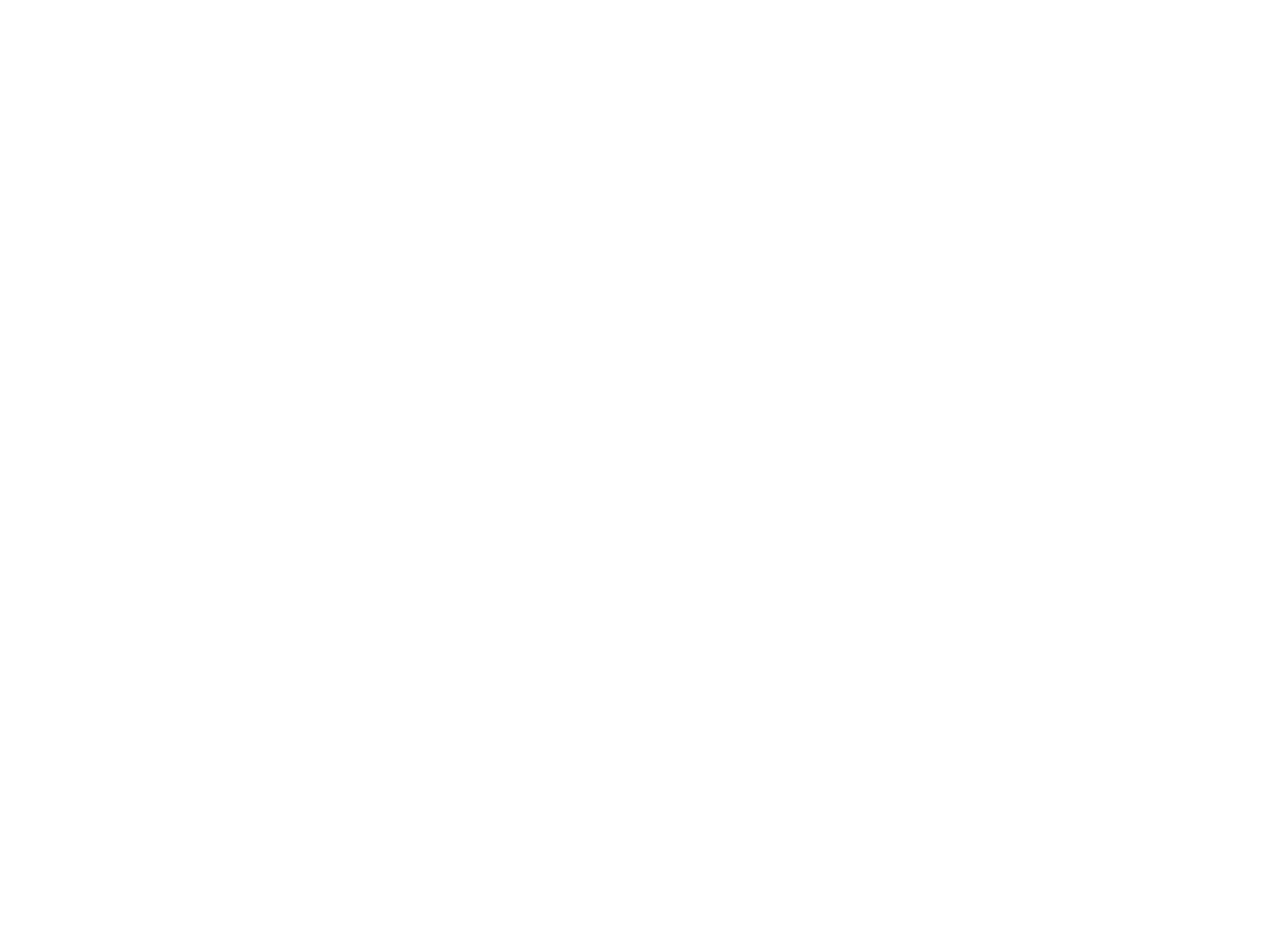
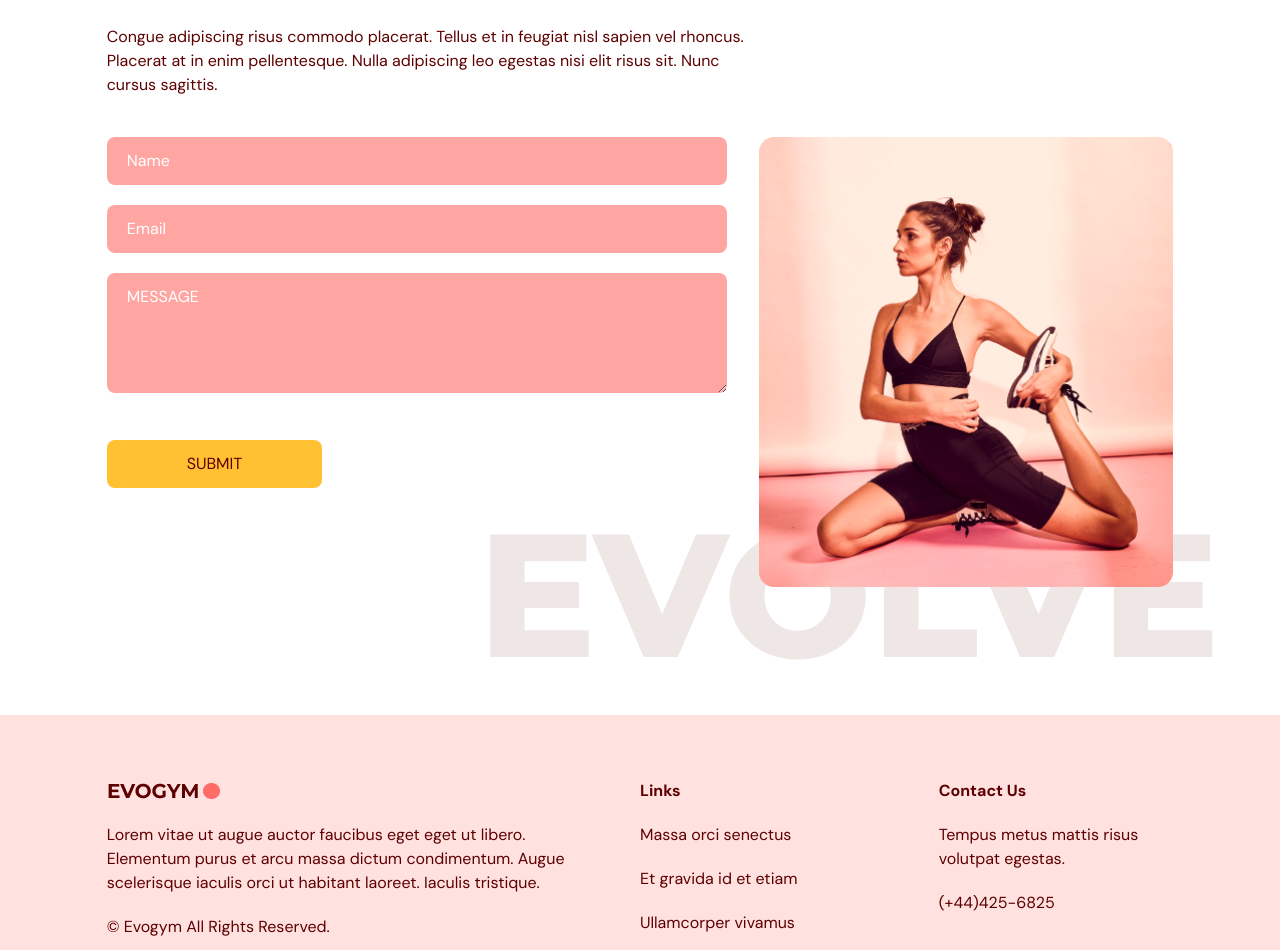
Before and after one commit to whizkidefos/evogym, a React (Vite) app: page / in a window 1280 px wide. Shown: the part 3162-4112 px from the top of the page. Before the commit the page ends 3059 px from the top, so only its background shows below. Built offline with nearby package versions, Linux system fonts and the light colour scheme.

Commit message:
Added Footer and Form build

```diff
--- a/package.json
+++ b/package.json
@@ -14,7 +14,8 @@
     "framer-motion": "^10.12.18",
     "react": "^18.2.0",
     "react-anchor-link-smooth-scroll": "^1.0.12",
-    "react-dom": "^18.2.0"
+    "react-dom": "^18.2.0",
+    "react-hook-form": "^7.45.1"
   },
   "devDependencies": {
     "@types/node": "^20.3.3",
--- a/src/App.tsx
+++ b/src/App.tsx
@@ -5,6 +5,7 @@ import Home from "@/scenes/Home";
 import Benefits from "@/scenes/Benefits";
 import Footer from "./scenes/Footer";
 import OurClasses from "./scenes/OurClasses";
+import ContactUs from "./scenes/ContactUs";
 
 function App() {
   const [selectedPage, setSelectedPage] = useState<SelectedPage>(SelectedPage.Home);
@@ -28,6 +29,7 @@ function App() {
       <Home setSelectedPage={setSelectedPage} />
       <Benefits setSelectedPage={setSelectedPage} />
       <OurClasses setSelectedPage={setSelectedPage} />
+      <ContactUs setSelectedPage={setSelectedPage} />
       <Footer />
     </main>
   )
--- /dev/null
+++ b/src/scenes/ContactUs.tsx
@@ -0,0 +1,146 @@
+import { useForm } from "react-hook-form";
+import { SelectedPage } from '@/shared/types';
+import { motion } from "framer-motion";
+import ContactUsPageGraphic from "@/assets/ContactUsPageGraphic.png";
+import HText from "@/components/HText";
+
+type Props = {
+    setSelectedPage: (value: SelectedPage) => void;
+}
+
+const ContactUs = ({ setSelectedPage }: Props) => {
+    const inputStyles = `mb-5 w-full rounded-lg bg-primary-300 px-5 py-3 placeholder-white`;
+    const { register, trigger, formState: { errors } } = useForm();
+
+    const onSubmit = async (e: any) => {
+        const isValid = await trigger();
+        if (!isValid) {
+            e.preventDefault();
+        }
+    }
+
+    return (
+        <section id="contactus" className="w-5/6 pt-24 pb-32 mx-auto">
+            <motion.div
+                onViewportEnter={() => setSelectedPage(SelectedPage.ContactUs)}
+            >
+                {/* HEADER */}
+                <motion.div
+                    className="md:w-3/5"
+                    initial="hidden"
+                    whileInView="visible"
+                    viewport={{ once: true, amount: 0.5 }}
+                    transition={{ duration: 0.5 }}
+                    variants={{
+                        hidden: { opacity: 0, x: -50 },
+                        visible: { opacity: 1, x: 0 },
+                    }}
+                >
+                    <HText>
+                        <span className="text-primary-500">JOIN NOW</span> TO GET IN SHAPE
+                    </HText>
+                    <p className="my-5">
+                        Congue adipiscing risus commodo placerat. Tellus et in feugiat nisl
+                        sapien vel rhoncus. Placerat at in enim pellentesque. Nulla
+                        adipiscing leo egestas nisi elit risus sit. Nunc cursus sagittis.
+                    </p>
+                </motion.div>
+
+                {/* FORM AND IMAGE */}
+                <div className="justify-between gap-8 mt-10 md:flex">
+                    <motion.div
+                        className="mt-10 basis-3/5 md:mt-0"
+                        initial="hidden"
+                        whileInView="visible"
+                        viewport={{ once: true, amount: 0.5 }}
+                        transition={{ duration: 0.5 }}
+                        variants={{
+                            hidden: { opacity: 0, y: 50 },
+                            visible: { opacity: 1, y: 0 },
+                        }}
+                    >
+                        <form action="" method="POST" target="_blank" onSubmit={onSubmit}>
+                            <input
+                                type="text"
+                                placeholder="Name"
+                                className={inputStyles}
+                                {...register("name", { required: true, maxLength: 100 })}
+                            />
+                            {errors.name && (
+                                <p className="mt-1 text-red-500">
+                                    {errors.name.type === "required" && "Name is required"}
+                                    {errors.name.type === "maxLength" && "Max length is 100 character."}
+                                </p>
+                            )}
+
+                            <input
+                                className={inputStyles}
+                                type="text"
+                                placeholder="Email"
+                                {...register("email", {
+                                    required: true,
+                                    pattern: /^[A-Z0-9._%+-]+@[A-Z0-9.-]+\.[A-Z]{2,}$/i,
+                                })}
+                            />
+                            {errors.email && (
+                                <p className="mt-1 text-primary-500">
+                                    {errors.email.type === "required" &&
+                                        "This field is required."}
+                                    {errors.email.type === "pattern" && "Invalid email address."}
+                                </p>
+                            )}
+
+                            <textarea
+                                className={inputStyles}
+                                placeholder="MESSAGE"
+                                rows={4}
+                                cols={50}
+                                {...register("message", {
+                                    required: true,
+                                    maxLength: 2000,
+                                })}
+                            />
+                            {errors.message && (
+                                <p className="mt-1 text-primary-500">
+                                    {errors.message.type === "required" &&
+                                        "This field is required."}
+                                    {errors.message.type === "maxLength" &&
+                                        "Max length is 2000 char."}
+                                </p>
+                            )}
+
+                            <button
+                                type="submit"
+                                className="px-20 py-3 mt-5 transition duration-500 rounded-lg bg-secondary-500 hover:text-white"
+                            >
+                                SUBMIT
+                            </button>
+                        </form>
+                    </motion.div>
+
+                    <motion.div
+                        className="relative mt-16 basis-2/5 md:mt-0"
+                        initial="hidden"
+                        whileInView="visible"
+                        viewport={{ once: true, amount: 0.5 }}
+                        transition={{ delay: 0.2, duration: 0.5 }}
+                        variants={{
+                            hidden: { opacity: 0, y: 50 },
+                            visible: { opacity: 1, y: 0 },
+                        }}
+                    >
+                        <div className="w-full before:absolute before:-bottom-20 before:-right-10 before:z-[-1] md:before:content-evolvetext">
+                            <img
+                                className="w-full"
+                                alt="contact-us-page-graphic"
+                                src={ContactUsPageGraphic}
+                            />
+                        </div>
+                    </motion.div>
+                </div>
+            </motion.div>
+        </section>
+    )
+}
+
+export default ContactUs;
--- a/src/scenes/Footer.tsx
+++ b/src/scenes/Footer.tsx
@@ -1,11 +1,32 @@
+import Logo from "@/assets/Logo.png";
 
-
-type Props = {}
-
-const Footer = (props: Props) => {
+const Footer = () => {
     return (
-        <div>Footer</div>
-    )
-}
+        <footer className="py-16 bg-primary-100">
+            <div className="w-5/6 gap-16 mx-auto justify-content md:flex">
+                <div className="mt-16 basis-1/2 md:mt-0">
+                    <img alt="logo" src={Logo} />
+                    <p className="my-5">
+                        Lorem vitae ut augue auctor faucibus eget eget ut libero. Elementum
+                        purus et arcu massa dictum condimentum. Augue scelerisque iaculis
+                        orci ut habitant laoreet. Iaculis tristique.
+                    </p>
+                    <p>© Evogym All Rights Reserved.</p>
+                </div>
+                <div className="mt-16 basis-1/4 md:mt-0">
+                    <h4 className="font-bold">Links</h4>
+                    <p className="my-5">Massa orci senectus</p>
+                    <p className="my-5">Et gravida id et etiam</p>
+                    <p>Ullamcorper vivamus</p>
+                </div>
+                <div className="mt-16 basis-1/4 md:mt-0">
+                    <h4 className="font-bold">Contact Us</h4>
+                    <p className="my-5">Tempus metus mattis risus volutpat egestas.</p>
+                    <p>(+44)425-6825</p>
+                </div>
+            </div>
+        </footer>
+    );
+};
 
 export default Footer;
```
Also changed, not shown: 1 other file (tests, documents, lock files or other folders).
